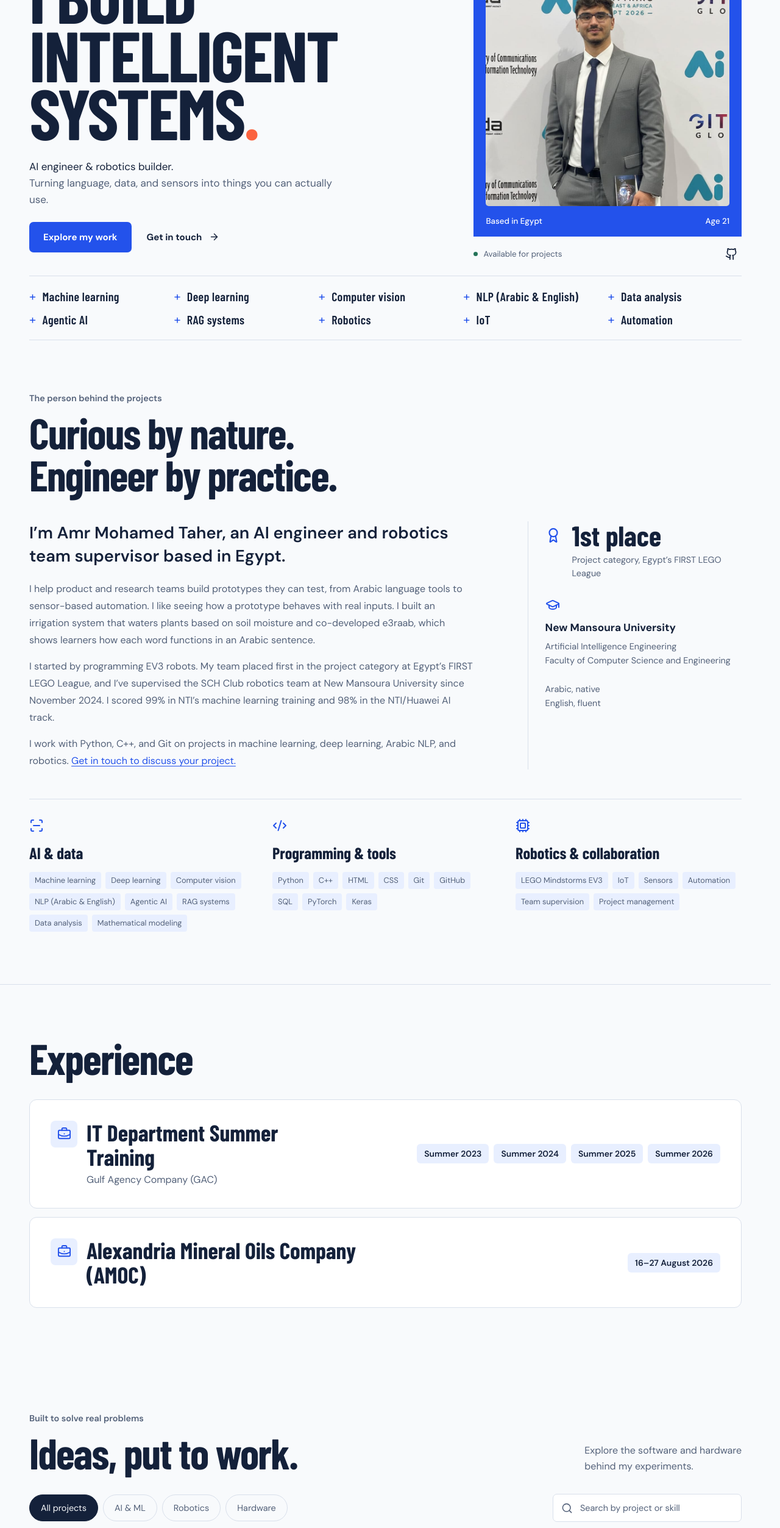
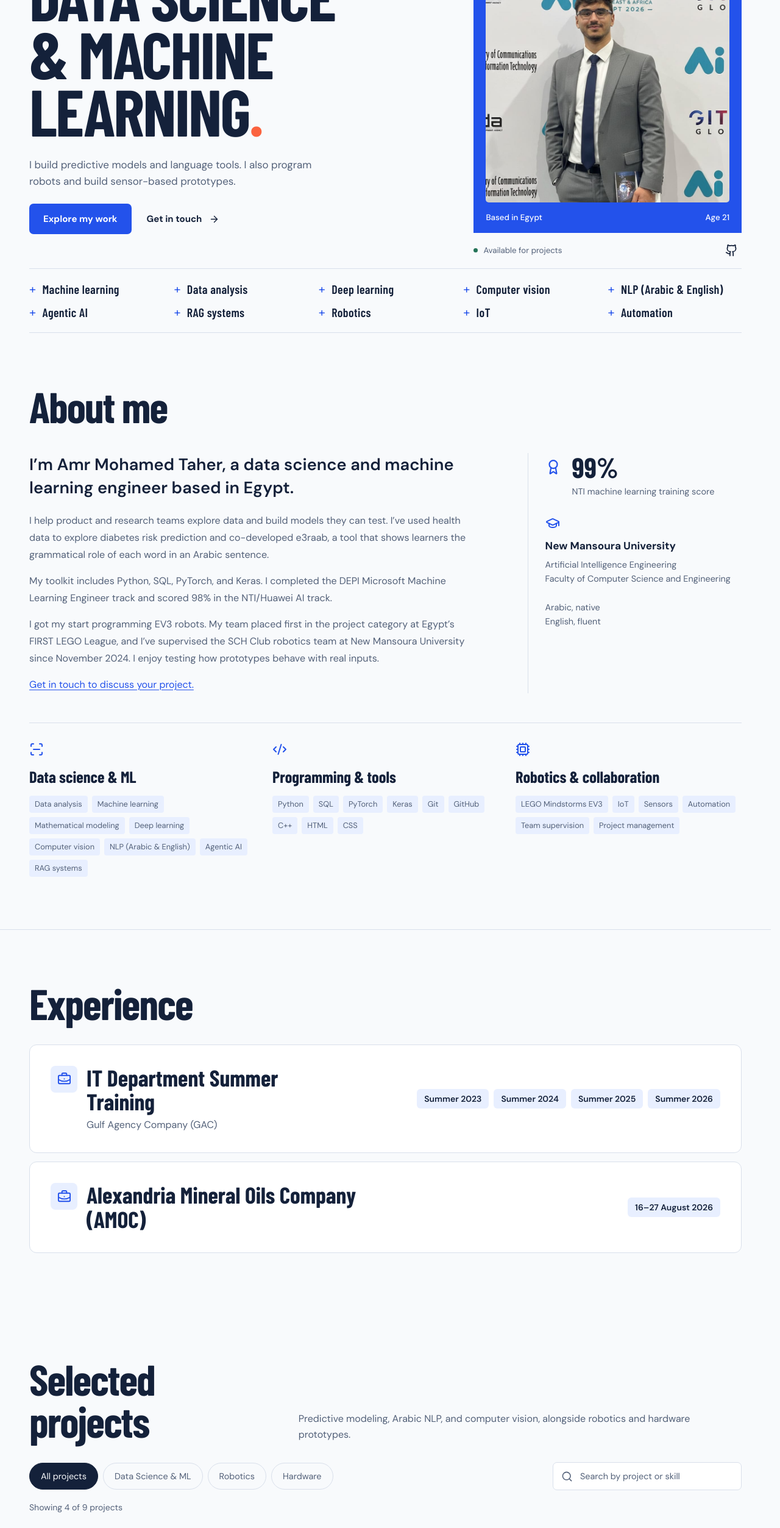
Before and after one commit to Amrr13/portfolio, a React (Vite) app: page / in a window 1280 px wide. Shown: the part 234-2740 px from the top of the page at 61% size. Built offline with nearby package versions, Linux system fonts and the light colour scheme; a web font is replaced by a local one.

Commit message:
Lead portfolio with data science and machine learning

```diff
--- a/index.html
+++ b/index.html
@@ -3,10 +3,10 @@
   <head>
     <meta charset="UTF-8" />
     <meta name="viewport" content="width=device-width, initial-scale=1.0" />
-    <meta name="description" content="Amr Mohamed Taher’s portfolio of AI engineering, Arabic natural language processing, and robotics projects." />
+    <meta name="description" content="Amr Mohamed Taher is a data science and machine learning engineer. Explore his predictive modeling, Arabic NLP, computer vision, and robotics projects." />
     <meta name="theme-color" content="#2352eb" />
-    <meta property="og:title" content="Amr Mohamed Taher | AI Engineering &amp; Robotics" />
-    <meta property="og:description" content="Explore Amr Mohamed Taher’s Arabic NLP, machine learning, and robotics projects." />
+    <meta property="og:title" content="Amr Mohamed Taher | Data Science &amp; Machine Learning" />
+    <meta property="og:description" content="Explore Amr Mohamed Taher’s data science and machine learning work, including predictive modeling, Arabic NLP, and robotics projects." />
     <meta property="og:type" content="website" />
     <meta property="og:url" content="https://www.amrmohamed.site/" />
     <link rel="canonical" href="https://www.amrmohamed.site/" />
@@ -14,7 +14,7 @@
     <link rel="preconnect" href="https://fonts.googleapis.com" />
     <link rel="preconnect" href="https://fonts.gstatic.com" crossorigin />
     <link href="https://fonts.googleapis.com/css2?family=Barlow+Condensed:wght@500;600;700;800&amp;family=DM+Sans:wght@400;500;600;650;700;750&amp;display=swap" rel="stylesheet" />
-    <title>Amr Mohamed Taher | AI Engineering &amp; Robotics</title>
+    <title>Amr Mohamed Taher | Data Science &amp; Machine Learning</title>
     <script>
       try {
         document.documentElement.dataset.theme = localStorage.getItem('amr-theme') === 'dark' ? 'dark' : 'light';
--- a/metadata.json
+++ b/metadata.json
@@ -1,5 +1,5 @@
 {
   "name": "Amr Mohamed Taher - Portfolio",
-  "description": "AI engineering, Arabic NLP, and robotics portfolio of Amr Mohamed Taher",
+  "description": "Data science, machine learning, and robotics portfolio of Amr Mohamed Taher",
   "requestFramePermissions": []
 }
--- a/src/App.tsx
+++ b/src/App.tsx
@@ -45,10 +45,10 @@ const phone = "+201023462890";
 const selectedProjectCount = 4;
 const featuredSkills = [
   "Machine learning",
+  "Data analysis",
   "Deep learning",
   "Computer vision",
   "NLP (Arabic & English)",
-  "Data analysis",
   "Agentic AI",
   "RAG systems",
   "Robotics",
@@ -508,17 +508,12 @@ export default function App() {
               <span className="hero-line"></span>Amr Mohamed Taher
             </div>
             <h1 id="hero-title">
-              I build
-              <br />
-              intelligent
-              <br />
-              systems<span>.</span>
+              Data science &amp; machine learning<span>.</span>
             </h1>
             <div className="hero-description">
               <p>
-                AI engineer & robotics builder.
-                <br /> Turning language, data, and sensors into things you can
-                actually use.
+                I build predictive models and language tools. I also program
+                robots and build sensor-based prototypes.
               </p>
               <div className="hero-actions">
                 <a className="button primary" href="#projects">
@@ -565,45 +560,41 @@ export default function App() {
           aria-labelledby="about-title"
         >
           <div className="about-intro reveal">
-            <p className="section-label">The person behind the projects</p>
-            <h2 id="about-title">
-              Curious by nature.
-              <br />
-              Engineer by practice.
-            </h2>
+            <h2 id="about-title">About me</h2>
           </div>
           <div className="about-grid">
             <div className="about-story">
               <p>
-                I’m Amr Mohamed Taher, an AI engineer and robotics team
-                supervisor based in Egypt.
+                I’m Amr Mohamed Taher, a data science and machine learning
+                engineer based in Egypt.
               </p>
               <p>
-                I help product and research teams build prototypes they can
-                test, from Arabic language tools to sensor-based automation. I
-                like seeing how a prototype behaves with real inputs. I built an
-                irrigation system that waters plants based on soil moisture and
-                co-developed e3raab, which shows learners how each word
-                functions in an Arabic sentence.
+                I help product and research teams explore data and build models
+                they can test. I’ve used health data to explore diabetes risk
+                prediction and co-developed e3raab, a tool that shows learners
+                the grammatical role of each word in an Arabic sentence.
               </p>
               <p>
-                I started by programming EV3 robots. My team placed first in the
-                project category at Egypt’s FIRST LEGO League, and I’ve
-                supervised the SCH Club robotics team at New Mansoura University
-                since November 2024. I scored 99% in NTI’s machine learning
-                training and 98% in the NTI/Huawei AI track.
+                My toolkit includes Python, SQL, PyTorch, and Keras. I completed
+                the DEPI Microsoft Machine Learning Engineer track and scored
+                98% in the NTI/Huawei AI track.
               </p>
               <p>
-                I work with Python, C++, and Git on projects in machine
-                learning, deep learning, Arabic NLP, and robotics.{" "}
+                I got my start programming EV3 robots. My team placed first in
+                the project category at Egypt’s FIRST LEGO League, and I’ve
+                supervised the SCH Club robotics team at New Mansoura University
+                since November 2024. I enjoy testing how prototypes behave
+                with real inputs.
+              </p>
+              <p>
                 <a href="#contact">Get in touch to discuss your project.</a>
               </p>
             </div>
             <aside className="about-aside">
               <div className="achievement">
-                <Award size={26} />
-                <strong>1st place</strong>
-                <span>Project category, Egypt’s FIRST LEGO League</span>
+                <Award size={26} aria-hidden="true" />
+                <strong>99%</strong>
+                <span>NTI machine learning training score</span>
               </div>
               <div className="education" id="education">
                 <GraduationCap size={24} />
@@ -678,13 +669,11 @@ export default function App() {
         >
           <div className="section-heading reveal">
             <div>
-              <p className="section-label">Built to solve real problems</p>
-              <h2 id="work-title">Ideas, put to work.</h2>
+              <h2 id="work-title">Selected projects</h2>
             </div>
             <p className="section-description">
-              Explore the software and hardware
-              <br />
-              behind my experiments.
+              Predictive modeling, Arabic NLP, and computer vision, alongside
+              robotics and hardware prototypes.
             </p>
           </div>
           <div className="project-tools">
@@ -743,7 +732,7 @@ export default function App() {
                 <ProjectCard
                   key={project.id}
                   project={project}
-                  featured={project.id === "e3raab"}
+                  featured={project.id === "diabetes"}
                   open={() => setOverlay({ project })}
                 />
               ))}
@@ -818,8 +807,8 @@ export default function App() {
             </div>
             <div className="contact-copy">
               <p>
-                Get in touch about freelance work, collaborations, or a project
-                you’d like to build.
+                Get in touch about data analysis, machine learning, or a
+                robotics project you’d like to build.
               </p>
               <ul className="contact-links" aria-label="Contact details">
                 <li>
--- a/src/content.ts
+++ b/src/content.ts
@@ -1,7 +1,7 @@
 export const github = 'https://github.com/Amrr13';
 export const age = 21;
 
-export const categories = ['All projects', 'AI & ML', 'Robotics', 'Hardware'] as const;
+export const categories = ['All projects', 'Data Science & ML', 'Robotics', 'Hardware'] as const;
 export type Category = (typeof categories)[number];
 
 export type Project = {
@@ -15,9 +15,17 @@ export type Project = {
 
 export const projects: Project[] = [
   {
+    id: 'diabetes',
+    title: 'Diabetes Risk Prediction',
+    category: 'Data Science & ML',
+    summary: 'An exploratory machine learning project using health data to estimate diabetes risk.',
+    detail: 'I analyzed health data and explored how machine learning could estimate diabetes risk from the available features. The project focused on data analysis and predictive modeling.',
+    tags: ['Data science', 'Predictive modeling', 'Machine learning'],
+  },
+  {
     id: 'e3raab',
     title: 'Arabic Grammar Analyzer',
-    category: 'AI & ML',
+    category: 'Data Science & ML',
     summary: 'An Arabic grammar analyzer that breaks a sentence down word by word.',
     detail: 'Built with a team at New Mansoura University, e3raab uses natural language processing to identify the grammatical roles of words in Arabic text, a practice known as iʿrāb.',
     tags: ['Arabic NLP', 'Machine learning'],
@@ -25,7 +33,7 @@ export const projects: Project[] = [
   {
     id: 'exam-detector',
     title: 'Online Exam Monitoring',
-    category: 'AI & ML',
+    category: 'Data Science & ML',
     summary: 'A machine learning project exploring signals for online exam review.',
     detail: 'The project explores behavioral patterns, keystroke dynamics, and facial recognition as inputs for flagging activity for review during online exams.',
     tags: ['Computer vision', 'Deep learning'],
@@ -45,14 +53,6 @@ export const projects: Project[] = [
     summary: 'A sensor-based filtration prototype that monitors water quality.',
     detail: 'The system reads water quality in real time and uses those readings to control the direction of water flow.',
     tags: ['IoT', 'Sensors', 'Automation'],
-  },
-  {
-    id: 'diabetes',
-    title: 'Diabetes Risk Prediction',
-    category: 'AI & ML',
-    summary: 'A machine learning project exploring risk prediction from health data.',
-    detail: 'I used health data to explore how machine learning can estimate diabetes risk. This was a data analysis and modeling project.',
-    tags: ['Machine learning', 'Data analysis'],
   },
   {
     id: 'vacuum',
@@ -90,19 +90,19 @@ export const projects: Project[] = [
 
 export const skills = [
   {
-    title: 'AI & data',
+    title: 'Data science & ML',
     items: [
+      'Data analysis',
       'Machine learning',
+      'Mathematical modeling',
       'Deep learning',
       'Computer vision',
       'NLP (Arabic & English)',
       'Agentic AI',
       'RAG systems',
-      'Data analysis',
-      'Mathematical modeling',
     ],
   },
-  { title: 'Programming & tools', items: ['Python', 'C++', 'HTML', 'CSS', 'Git', 'GitHub', 'SQL', 'PyTorch', 'Keras'] },
+  { title: 'Programming & tools', items: ['Python', 'SQL', 'PyTorch', 'Keras', 'Git', 'GitHub', 'C++', 'HTML', 'CSS'] },
   { title: 'Robotics & collaboration', items: ['LEGO Mindstorms EV3', 'IoT', 'Sensors', 'Automation', 'Team supervision', 'Project management'] },
 ];
 
--- a/src/index.css
+++ b/src/index.css
@@ -290,9 +290,10 @@ h2 {
   background: var(--accent);
 }
 .hero h1 {
-  font: 750 clamp(5rem, 9.1vw, 8.8rem) / 0.82 var(--display);
+  font: 750 clamp(4.4rem, 8.4vw, 7.5rem) / 0.88 var(--display);
   text-transform: uppercase;
   letter-spacing: -0.025em;
+  text-wrap: balance;
 }
 .hero h1 > span {
   color: var(--orange);
@@ -305,9 +306,6 @@ h2 {
   line-height: 1.6;
   max-width: 44ch;
   font-size: 1.06rem;
-}
-.hero-description p::first-line {
-  color: var(--ink);
 }
 .hero-actions {
   display: flex;
@@ -1150,7 +1148,7 @@ body:has(dialog[open]) {
     gap: 0 35px;
   }
   .hero h1 {
-    font-size: clamp(4.8rem, 9.2vw, 7rem);
+    font-size: clamp(4.3rem, 8.4vw, 6.6rem);
   }
   .hero-actions {
     gap: 3px;
@@ -1220,16 +1218,13 @@ body:has(dialog[open]) {
     margin-bottom: 19px;
   }
   .hero h1 {
-    font-size: 10.2vw;
+    font-size: 8.5vw;
   }
   .hero-description {
     padding-top: 21px;
   }
   .hero-description p {
     font-size: 0.96rem;
-  }
-  .hero-description p br {
-    display: none;
   }
   .hero-profile {
     padding-top: 0;
@@ -1336,8 +1331,7 @@ body:has(dialog[open]) {
     font-size: 0.94rem;
   }
   .hero h1 {
-    font-size: clamp(3.6rem, 19.3vw, 7rem);
-    line-height: 0.85;
+    font-size: clamp(3.4rem, 14vw, 5.1rem);
   }
   .hero-description {
     padding-block: 22px 27px;
```
Also changed, not shown: 1 other file (tests, documents, lock files or other folders).
